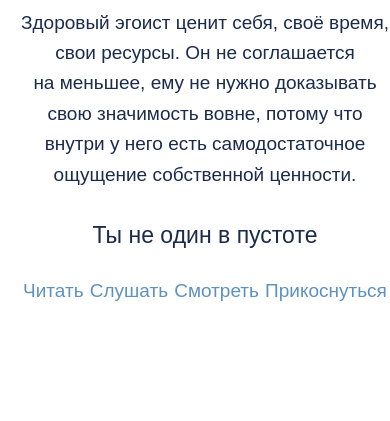
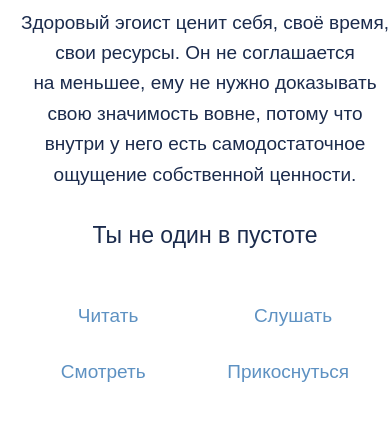
Before and after one commit to AntonKoshuba/pustotafm, a plain HTML site: page index.html in a window 390 px wide. Shown: the part 231-652 px from the top of the page. Drawn offline with nearby package versions, Linux system fonts and the light colour scheme.

Commit message:
up block 144 166

```diff
--- a/index.html
+++ b/index.html
@@ -109,7 +109,7 @@
 
 
         <div class="row" style="text-align: center; padding-top: 97px;">
-            <div class="col-lg-6 col-lg-offset-3 col-md-12 col-sm-10 col-xs-12">
+            <div class="col-lg-6 col-lg-offset-3 col-md-10 col-md-offset-1 col-sm-10 col-xs-12">
                 <h1 class="title">Pustota.Fm</h1>
                 <p>Здоровый эгоист ценит себя, своё время, свои ресурсы. Он&nbsp;не&nbsp;соглашается на&nbsp;меньшее, ему не&nbsp;нужно доказывать свою значимость вовне, потому что внутри у&nbsp;него есть самодостаточное ощущение собственной ценности.</p>
                 <p class="liead">Ты не один в пустоте</p>
@@ -117,7 +117,7 @@
         </div>
 
         <div class="row" style="padding-top: 25px;">
-            <div class="col-lg-12 col-md-12 col-sm-10 col-xs-12 see">
+            <div class="col-lg-12 col-md-12 col-sm-10 hidden-xs see">
 
                     <div>
                     <a href="https://tochkavxoda.com/blog/"><p>Читать</p></a>
@@ -127,6 +127,33 @@
                     <a href="https://pustota-fm.mave.digital/"><p>Слушать</p></a>
                     </div>
 
+                    <div>
+                    <a href="https://www.youtube.com/channel/UCIonEbN81ERewpudxd_ssfQ"><p>Смотреть</p></a>
+                    </div>
+
+                    <div>
+                    <a href="https://waysun.tochkavxoda.com/"><p>Прикоснуться</p></a>
+                    </div>
+
+            </div>
+        </div>
+
+
+
+
+        <div class="row" style="padding-top: 25px;">
+            <div class="hidden-lg hidden-md hidden-sm col-xs-12 see">
+
+                    <div>
+                    <a href="https://tochkavxoda.com/blog/"><p>Читать</p></a>
+                    </div>
+
+                    <div>
+                    <a href="https://pustota-fm.mave.digital/"><p>Слушать</p></a>
+                    </div>
+            </div>
+
+            <div class="hidden-lg hidden-md hidden-sm col-xs-12 see" style="margin-top: 25px;">
                     <div>
                     <a href="https://www.youtube.com/channel/UCIonEbN81ERewpudxd_ssfQ"><p>Смотреть</p></a>
                     </div>
```
